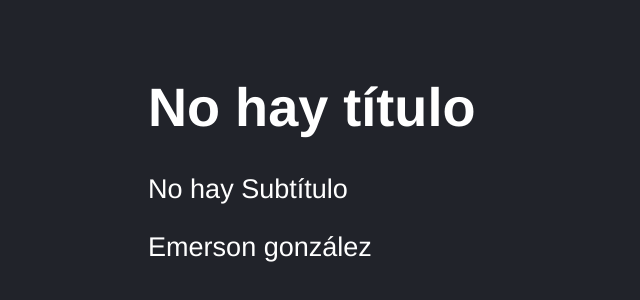
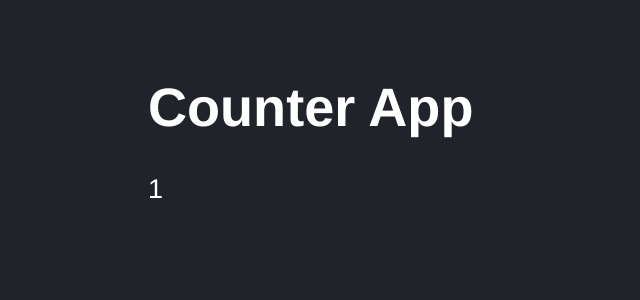
Before and after one commit to emersongonzal86/curso_react, a React (Vite) app in the folder 03-counter-app-vite/: page / in a window 1280 px wide. Shown: the part 108-408 px from the top of the page, without its empty margins (0-640 px from the left). Built offline with nearby package versions, Linux system fonts and the light colour scheme.

Commit message:
CounterApp Component

```diff
--- /dev/null
+++ b/03-counter-app-vite/src/CounterApp.jsx
@@ -0,0 +1,22 @@
+import PropTypes from 'prop-types';
+
+export const CounterApp = ({value}) => {
+
+    //console.log(props);
+
+    return (
+      <>
+      <h1>Counter App</h1>
+
+          <p> { value }</p>
+
+
+      </>
+
+      )
+  }
+
+  CounterApp.propTypes ={
+    value: PropTypes.number.isRequired,
+
+  }
--- a/03-counter-app-vite/src/main.jsx
+++ b/03-counter-app-vite/src/main.jsx
@@ -2,11 +2,12 @@
 import ReactDOM from 'react-dom/client';
 //autoimportado a tenet encuenta desestructurar
 //si en el componente no existe un export default
-import {FirstApp} from './FirstApp';
+//import {FirstApp} from './FirstApp';
 //autoimportado
-import HelloWordApp from './HelloWordApp';
+//import HelloWordApp from './HelloWordApp';
 //imporar estilos css
 import './styles.css'
+import {CounterApp}  from './CounterApp'
 
 //importación de componente cuando solo es uno
 //import moduleName from './HelloWordApp'
@@ -35,6 +36,6 @@
 ReactDOM.createRoot( document.getElementById('root')).render(
     <React.StrictMode>
 
-        <FirstApp />
+        <CounterApp value={1} />
     </React.StrictMode>
 );
```
